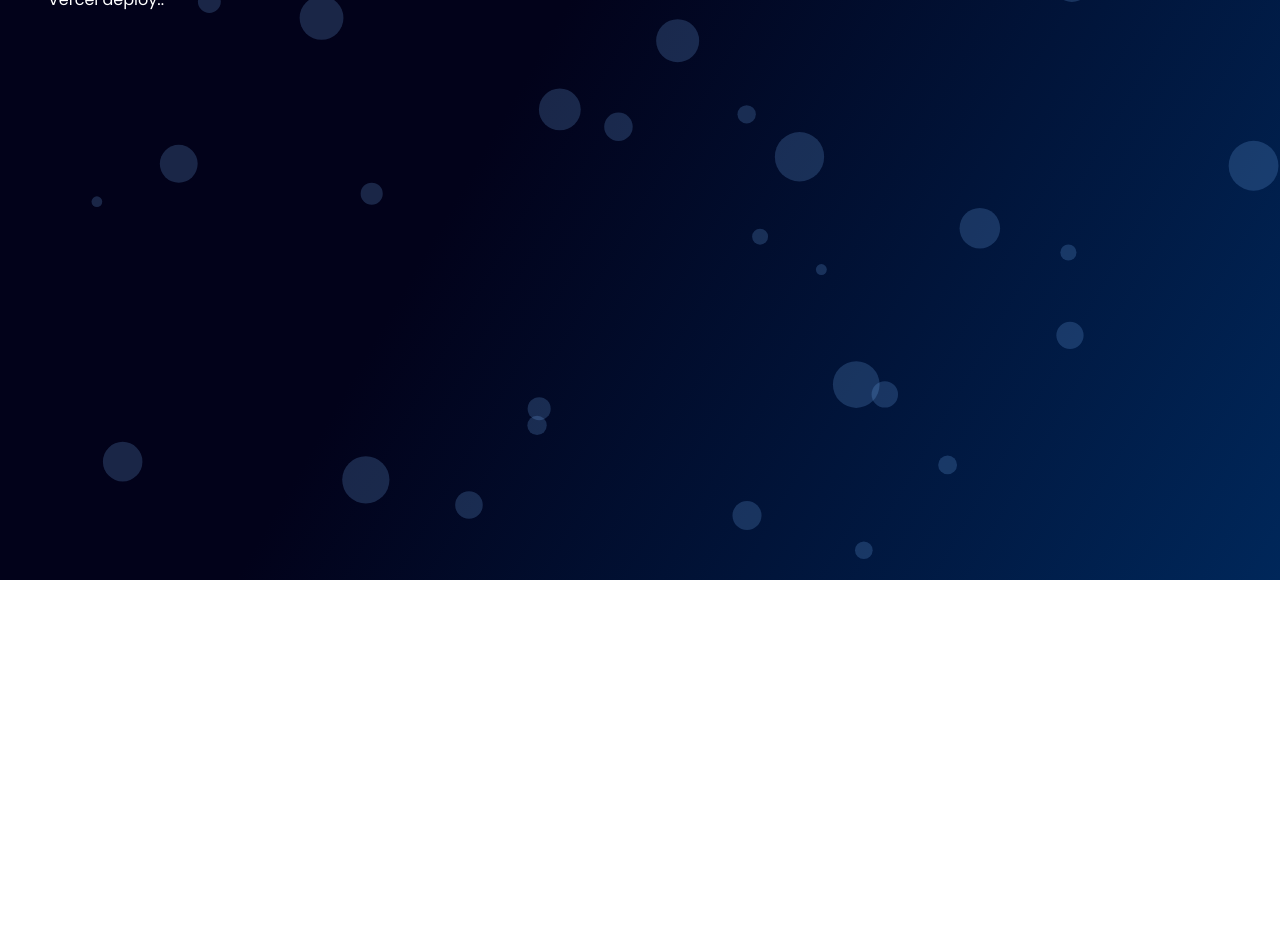
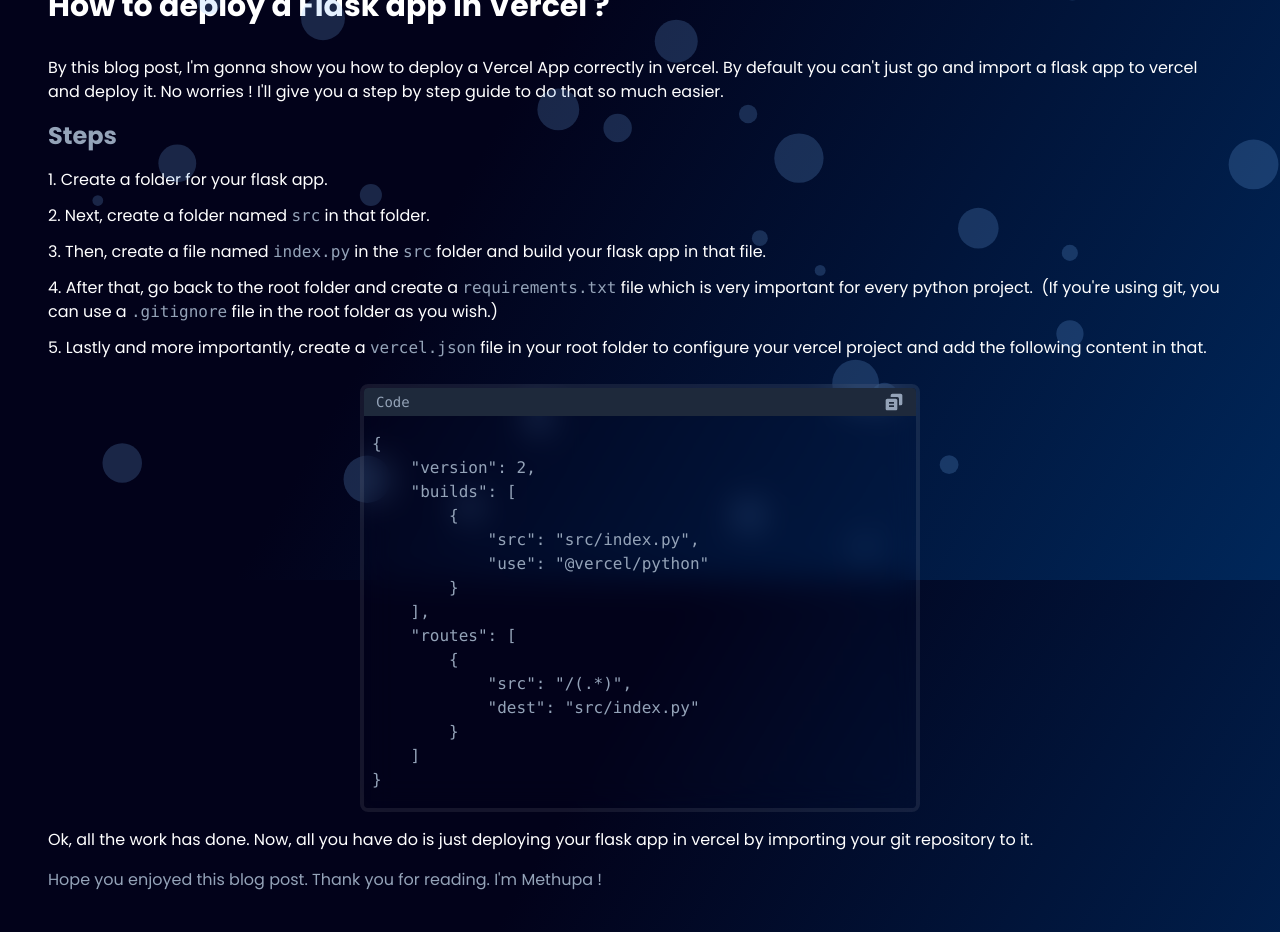
Before and after one commit to methupaPerera/my-portfolio, a React (Vite) app: page /all-blogs/1 in a window 1280 px wide. Shown: the part 220-1152 px from the top of the page. Before the commit the page ends 800 px from the top, so only its background shows below. Built offline with nearby package versions, Linux system fonts and the light colour scheme.

Commit message:
The first blog post has been created.

```diff
--- a/src/App.jsx
+++ b/src/App.jsx
@@ -7,7 +7,7 @@
 
 const App = () => {
     return (
-        <div id="container" className="text-white select-none _gradient">
+        <div id="container" className="text-white _gradient">
             <Routes>
                 <Route path="/" element={<Navbar />}>
                     <Route index element={<PrimaryLayout />} />
--- a/src/components/Blog.jsx
+++ b/src/components/Blog.jsx
@@ -9,7 +9,7 @@
                 initial={{ opacity: 0, translateY: 150 }}
                 whileInView={{ opacity: 1, translateY: 0 }}
                 transition={{ duration: 0.4, delay: index / 10 }}
-                className="flex flex-col gap-5 grid-cols-1 bg-slate-700 p-4 text-[0.8rem] justify-center rounded-xl bg-opacity-25 border-[1.5px] border-[#ffffff15] cursor-pointer"
+                className="flex flex-col gap-5 bg-slate-700 p-4 text-[0.8rem] justify-center rounded-xl bg-opacity-25 border-[1.5px] border-[#ffffff15] cursor-pointer"
             >
                 <h3 className="text-xl font-medium">{heading}</h3>
                 <img src={image} className="w-full rounded-lg" />
--- /dev/null
+++ b/src/components/Code.jsx
@@ -0,0 +1,45 @@
+import { useState } from "react";
+import { useEffect } from "react";
+import { BiSolidCopyAlt } from "react-icons/bi";
+import { BsFileEarmarkCheckFill } from "react-icons/bs";
+
+const Code = ({ children }) => {
+    const [isCopied, setCopied] = useState(false);
+
+    const handleCopy = () => {
+        const textToCopy = children.props.children;
+
+        navigator.clipboard.writeText(textToCopy);
+    };
+
+    useEffect(() => {
+        const timeout = setTimeout(() => {
+            setCopied(false);
+        }, 3000);
+
+        return () => clearTimeout(timeout);
+    }, [isCopied]);
+
+    return (
+        <div className="md:min-w-[35rem] mx-auto border-[4px] border-[#ffffff15] rounded-lg overflow-hidden backdrop-blur-lg z-40">
+            <div className="px-3 flex justify-between items-center bg-slate-800 p-1 text-xl text-slate-400">
+                <code className="text-sm">Code</code>
+                {isCopied ? (
+                    <BsFileEarmarkCheckFill />
+                ) : (
+                    <BiSolidCopyAlt
+                        onClick={() => {
+                            setCopied(true);
+                            handleCopy();
+                        }}
+                    />
+                )}
+            </div>
+            <pre className="px-2 py-4 text-slate-400 overflow-auto">
+                {children}
+            </pre>
+        </div>
+    );
+};
+
+export default Code;
--- a/src/components/Footer.jsx
+++ /dev/null
@@ -1,7 +0,0 @@
-import React from "react";
-
-const Footer = () => {
-    return <div>Footer</div>;
-};
-
-export default Footer;
--- a/src/components/index.jsx
+++ b/src/components/index.jsx
@@ -5,4 +5,4 @@
 export { default as Skill } from "./Skill";
 export { default as Work } from "./Work";
 export { default as Blog } from "./Blog";
-export { default as Footer } from "./Footer";
+export { default as Code } from "./Code";
--- a/src/data/blogList.jsx
+++ b/src/data/blogList.jsx
@@ -28,4 +28,12 @@
                From this blog post you'll know top 5 free web deployment sites",
         date: dateHandler("11-07-2023"),
     },
+    {
+        id: 3,
+        heading: "Top 5 free deployment sites !",
+        image: webdeployment,
+        text: "Every new developer's first difficulty is to find a web deployment site. \
+               From this blog post you'll know top 5 free web deployment sites",
+        date: dateHandler("11-07-2023"),
+    },
 ];
--- a/src/data/blogPosts/Verceldeploy.jsx
+++ b/src/data/blogPosts/Verceldeploy.jsx
@@ -1,7 +1,93 @@
-import React from "react";
+import { motion } from "framer-motion";
+import { Code } from "../../components";
+import { useEffect } from "react";
+
+const codeJsx = (
+    <code>
+        {`{
+    "version": 2,
+    "builds": [
+        {
+            "src": "src/index.py",
+            "use": "@vercel/python"
+        }
+    ],
+    "routes": [
+        {
+            "src": "/(.*)",
+            "dest": "src/index.py"
+        }
+    ]
+}`}
+    </code>
+);
 
 const Verceldeploy = () => {
-    return <div>Vercel deploy..</div>;
+    useEffect(() => {
+        window.scrollTo(0, 0);
+    });
+
+    return (
+        <motion.div
+            initial={{ opacity: 0, translateY: 200 }}
+            whileInView={{ opacity: 1, translateY: 0 }}
+            transition={{ duration: 0.5 }}
+            className="flex flex-col gap-8"
+        >
+            <h1 className="text-3xl font-bold">
+                How to deploy a Flask app in Vercel ?
+            </h1>
+            <div className="flex flex-col gap-4">
+                <p>
+                    By this blog post, I'm gonna show you how to deploy a Vercel
+                    App correctly in vercel. By default you can't just go and
+                    import a flask app to vercel and deploy it. No worries !
+                    I'll give you a step by step guide to do that so much
+                    easier.
+                </p>
+                <div>
+                    <h3 className="mb-4 text-2xl font-bold text-slate-400">
+                        Steps
+                    </h3>
+                    <div className="flex flex-col gap-3">
+                        <h4>1. Create a folder for your flask app.</h4>
+                        <h4>
+                            2. Next, create a folder named <code>src</code> in
+                            that folder.
+                        </h4>
+                        <h4>
+                            3. Then, create a file named <code>index.py</code>{" "}
+                            in the <code>src</code> folder and build your flask
+                            app in that file.
+                        </h4>
+                        <h4>
+                            4. After that, go back to the root folder and create
+                            a <code>requirements.txt</code> file which is very
+                            important for every python project.&nbsp; (If you're
+                            using git, you can use a <code>.gitignore</code>{" "}
+                            file in the root folder as you wish.)
+                        </h4>
+                        <h4 className="mb-3">
+                            5. Lastly and more importantly, create a{" "}
+                            <code>vercel.json</code> file in your root folder to
+                            configure your vercel project and add the following
+                            content in that.
+                        </h4>
+                        <Code>{codeJsx}</Code>
+                    </div>
+                </div>
+                <p>
+                    Ok, all the work has done. Now, all you have do is just
+                    deploying your flask app in vercel by importing your git
+                    repository to it.
+                </p>
+                <p className="text-slate-400">
+                    Hope you enjoyed this blog post. Thank you for reading. I'm
+                    Methupa !
+                </p>
+            </div>
+        </motion.div>
+    );
 };
 
 export default Verceldeploy;
--- a/src/index.css
+++ b/src/index.css
@@ -10,6 +10,10 @@
 
 body {
     font-family: "Poppins", sans-serif;
+}
+
+code {
+    @apply text-slate-400;
 }
 
 ._gradient,
@@ -27,7 +31,7 @@
 }
 
 ::-webkit-scrollbar {
-    @apply w-3 rounded-full;
+    @apply w-2 rounded-full;
 }
 
 ::-webkit-scrollbar-track {
--- a/src/pages/BlogsList.jsx
+++ b/src/pages/BlogsList.jsx
@@ -9,7 +9,7 @@
     }, []);
 
     return (
-        <div className="grid grid-cols-1 md:grid-cols-2 gap-5 ">
+        <div className="grid grid-cols-1 md:grid-cols-3 gap-6">
             {blogList.map((blog, index) => {
                 return <Blog key={blog.id} index={index + 1} {...blog} />;
             })}
--- a/src/pages/SingleBlog.jsx
+++ b/src/pages/SingleBlog.jsx
@@ -1,7 +1,6 @@
 import React from "react";
 import { Link, useParams } from "react-router-dom";
 
-import { Blog } from "../components";
 import { blogPosts } from "../data/blogPosts";
 
 import { BsArrowReturnLeft } from "react-icons/bs";
--- a/src/sections/Contact.jsx
+++ b/src/sections/Contact.jsx
@@ -1,10 +1,15 @@
 import React from "react";
+
 import { motion } from "framer-motion";
-import Footer from "../components/Footer";
+import { useState } from "react";
 
 const Contact = () => {
+    const [inputValues, setInputValues] = useState({
+        name: "",
+        email: "",
+        message: "",
+    });
     return (
-        <>
         <div
             id="contact"
             className="min-h-screen flex flex-col justify-center px-8 md:px-6 pt-28 pb-8 md:pt-12 md:pb-12"
@@ -18,25 +23,30 @@
                 Contact
             </motion.h4>
 
-                <div className="grid grid-cols-2 gap-4">
+            <form className="grid grid-cols-2 gap-4">
                 <input
                     type="text"
                     placeholder="Name"
-                        className="p-4 duration-300 focus:outline-none border-[1.5px] border-[#ffffff15] focus:shadow-[0_0_1rem_] focus:shadow-[#ffffff15]  lg:col-span-1 col-span-2 rounded-xl backdrop-blur-lg bg-transparent z-50"
+                    value={inputValues.name}
+                    onChange={(event) => setInputValues(event.target.value)}
+                    className="p-4 duration-300 focus:outline-none border-[1.5px] border-[#ffffff15] focus:shadow-[0_0_1rem_] focus:shadow-[#ffffff15]  lg:col-span-1 col-span-2 rounded-xl backdrop-blur-lg bg-transparent z-40"
                 />
                 <input
                     type="email"
                     placeholder="Email"
-                        className="p-4 duration-300 focus:outline-none border-[1.5px] border-[#ffffff15] focus:shadow-[0_0_1rem_] focus:shadow-[#ffffff15]  lg:col-span-1 col-span-2 rounded-xl backdrop-blur-lg bg-transparent z-50"
+                    value={inputValues.email}
+                    onChange={(event) => setInputValues(event.target.value)}
+                    className="p-4 duration-300 focus:outline-none border-[1.5px] border-[#ffffff15] focus:shadow-[0_0_1rem_] focus:shadow-[#ffffff15]  lg:col-span-1 col-span-2 rounded-xl backdrop-blur-lg bg-transparent z-40"
                 />
                 <textarea
                     placeholder="Message"
-                        className="p-4 h-40 duration-300 focus:outline-none border-[1.5px] border-[#ffffff15] focus:shadow-[0_0_1rem_] focus:shadow-[#ffffff15]  col-span-2 rounded-xl backdrop-blur-lg bg-transparent z-50"
+                    value={inputValues.message}
+                    onChange={(event) => setInputValues(event.target.value)}
+                    className="p-4 h-40 duration-300 focus:outline-none border-[1.5px] border-[#ffffff15] focus:shadow-[0_0_1rem_] focus:shadow-[#ffffff15]  col-span-2 rounded-xl backdrop-blur-lg bg-transparent z-40"
                 />
+                <button type="submit" className="py-4 col-span-2 rounded-lg text-lg border-[1.5px] border-[#ffffff15] duration-300 hover:shadow-[0_0_1rem_] hover:shadow-[#ffffff15] backdrop-blur-lg bg-transparent z-40">Send</button>
+            </form>
         </div>
-            </div>
-            <Footer />
-        </>
     );
 };
 
```
Lines whose indentation alone changed are shown as unchanged.
